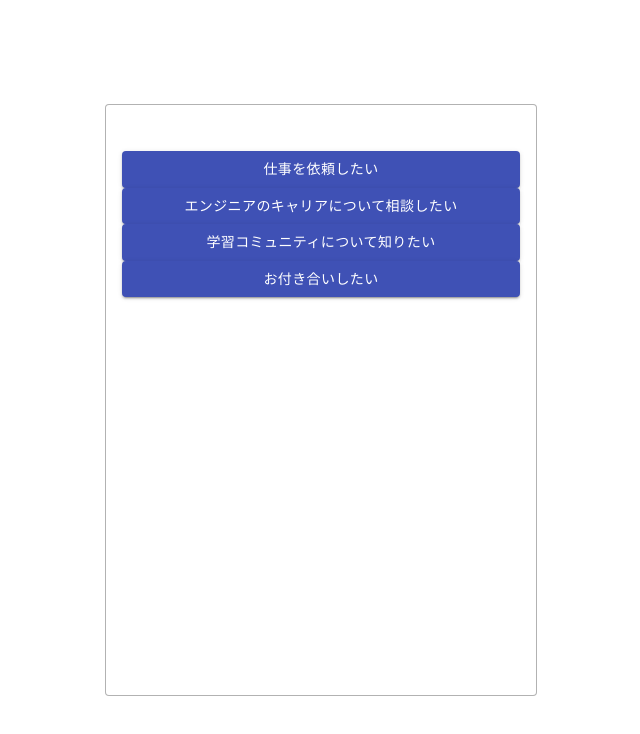
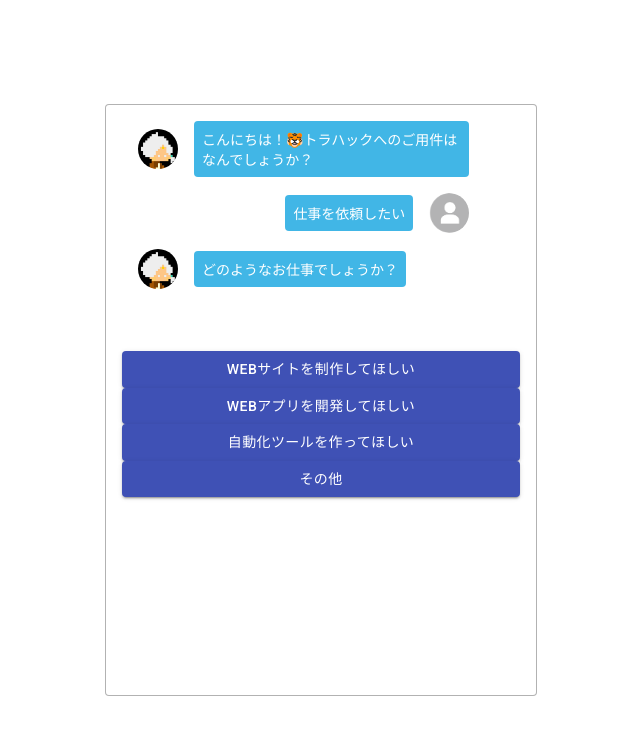
Before and after one commit to JijiKusahara/react-basic, a React (Create React App) app: page / in a window 1280 px wide. Both pictures are taken after a click on the button "仕事を依頼したい". Shown: the top 734 px of the page, without its empty margins (319-959 px from the left). Built offline with nearby package versions, Linux system fonts and the light colour scheme.

Commit message:
Function component

```diff
--- a/src/App.jsx
+++ b/src/App.jsx
@@ -1,7 +1,7 @@
 import React from 'react';
 import defaultDataset from './dataset';
 import './assets/styles/style.css'
-import {AnswersList} from "./components/index"
+import {AnswersList, Chats} from "./components/index"
 
 
 export default class App extends React.Component {
@@ -14,26 +14,56 @@
             dataset: defaultDataset,
             open: false
         }
+        this.selectAnswer = this.selectAnswer.bind(this)
     }
 
-    initAnswer = () => {
-      const initDataset = this.state.dataset[this.state.currentId]
-      const initAnswers = initDataset.answers
+    displayNextQestion = (nextQuestionId) => {
+        const chats =this.state.chats
+        chats.push({
+          text: this.state.dataset[nextQuestionId].question,
+          type: 'question'
+        })
 
-      this.setState({
-        answers: initAnswers
-      })
+        this.setState({
+          answers: this.state.dataset[nextQuestionId].answers,
+          chats: chats,
+          currentId: nextQuestionId
+        })
+
+    }
+
+    selectAnswer = (selectedAnswer, nextQuestionId) => {
+        switch(true) {
+            case (nextQuestionId === 'init'):
+              this.displayNextQestion(nextQuestionId)
+              break;
+          default:
+            const chats = this.state.chats;
+            chats.push ({
+              text: selectedAnswer,
+              type: 'answer'
+            })
+
+            this.setState({
+              chats: chats
+            })
+
+            this.displayNextQestion(nextQuestionId)
+            break;
+        }
     }
 
     componentDidMount() {
-      this.initAnswer()
+      const initAnswer = "";
+      this.selectAnswer(initAnswer, this.state.currentId)
     }
 
     render() {
         return (
           <section className='c-section'>
             <div className='c-box'>
-                <AnswersList answers={this.state.answers}/>
+                <Chats chats={this.state.chats}/>
+                <AnswersList answers={this.state.answers} select={this.selectAnswer} />
             </div>
           </section>
         );
--- a/src/components/Answer.jsx
+++ b/src/components/Answer.jsx
@@ -12,7 +12,7 @@
     // const classes = useStyles();
 
     return (
-        <Button variant = "contained" color='primary'>
+        <Button variant = "contained" color='primary' onClick={() => props.select(props.content, props.nextId)}>
             {props.content}
         </Button>
     )
--- a/src/components/AnswersList.jsx
+++ b/src/components/AnswersList.jsx
@@ -5,7 +5,7 @@
     return(
         <div className="c-grid__answer">
             {props.answers.map((value, index) => {
-                return  <Answer content={value.content} key={index.toString()}/>
+                return  <Answer content={value.content} nextId={value.nextId} key={index.toString()} select={props.select}/>
             })}
         </div>
     )
--- /dev/null
+++ b/src/components/Chat.jsx
@@ -0,0 +1,26 @@
+import React from 'react';
+import ListItem  from '@material-ui/core/ListItem';
+import ListItemAvatar from '@material-ui/core/ListItemAvatar';
+import Avatar from '@material-ui/core/Avatar';
+import NoProfile from '../assets/img/no-profile.png'
+import Torahack from '../assets/img/torahack.jpg'
+
+const Chat = (props) => {
+    const isQuestion = (props.type === 'question');
+    const classes = isQuestion ? 'p-chat__row' : 'p-chat__reverse';
+
+    return(
+        <ListItem className={classes}>
+            <ListItemAvatar>
+                {isQuestion ? (
+                    <Avatar alt="icon" src={Torahack} />
+                ) : (
+                    <Avatar alt="icon" src={NoProfile} />
+                )}
+            </ListItemAvatar>
+            <div className="p-chat__bubble">{props.text}</div>
+        </ListItem>
+    )
+}
+
+export default Chat
--- /dev/null
+++ b/src/components/Chats.jsx
@@ -0,0 +1,26 @@
+import React from 'react'
+import { makeStyles } from '@material-ui/core/styles';
+import List from '@material-ui/core/List';
+import {Chat} from "./index";
+
+const useStyles = makeStyles((theme) => ({
+    root: {
+        width: '100%',
+        maxWidth: '36ch',
+        backgroundColor: theme.palette.background.paper,
+    },
+}));
+
+const Chats = (props) => {
+    const classes = useStyles();
+
+    return(
+        <List className={classes.root}>
+            {props.chats.map((chat, index) => {
+              return  <Chat text={chat.text} type={chat.type} key={index.toString()}/>
+            })}
+        </List>
+    )
+}
+
+export default Chats
--- a/src/components/index.js
+++ b/src/components/index.js
@@ -1,2 +1,4 @@
 export {default as AnswersList} from './AnswersList'
 export {default as Answer} from './Answer'
+export {default as Chats} from './Chats'
+export {default as Chat} from './Chat'
```
Also changed, not shown: src/assets/img/no-profile.png (added), src/assets/img/torahack.jpg (added).
